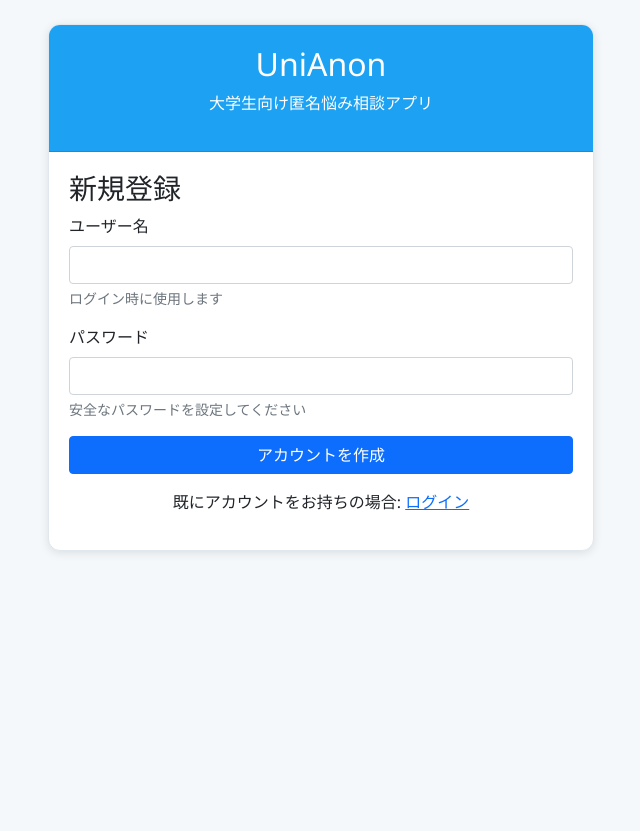
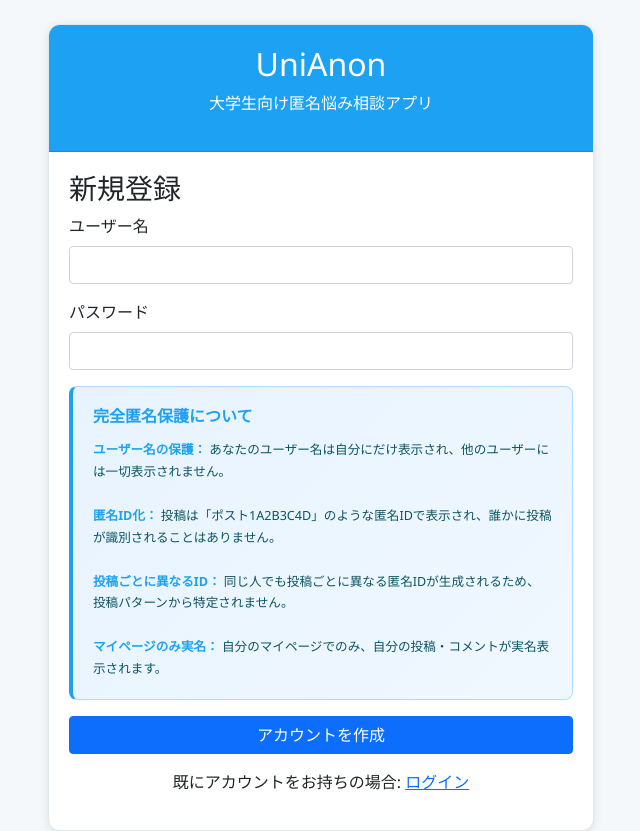
Before and after one commit to soumino99/TrackJob_Hackathon, a Flask app: page /register in a window 1280 px wide. Shown: the whole page, without its empty margins (319-959 px from the left). Before the commit the page ends 553 px from the top, so only its background shows below. Run offline with Flask 2, Linux system fonts and the light colour scheme.

Commit message:
登録画面の変更

```diff
--- a/static/style.css
+++ b/static/style.css
@@ -278,9 +278,30 @@ body {
 }
 
 .alert-info {
-    background-color: #d1ecf1;
-    border-color: #bee5eb;
+    background: linear-gradient(135deg, #e7f3ff 0%, #f0f8ff 100%);
+    border: 1px solid #b3d9ff;
     color: #0c5460;
+    border-left: 4px solid var(--primary-blue);
+    font-size: 0.9rem;
+    line-height: 1.5;
+}
+
+.alert-heading {
+    color: var(--primary-blue);
+    margin-bottom: 0.75rem;
+    font-weight: 600;
+    font-size: 1rem;
+}
+
+.alert-info strong {
+    color: var(--primary-blue);
+    font-weight: 600;
+}
+
+.card-body .alert {
+    padding: 1.25rem;
+    margin-bottom: 1.5rem;
+    border-radius: 8px;
 }
 
 /* 投稿削除機能 */
@@ -358,6 +379,40 @@ body {
     margin-left: 0.5rem;
 }
 
+/* 登録・ログイン画面の改善 */
+.form-text {
+    margin-top: 0.5rem;
+    font-size: 0.875rem;
+    color: var(--text-muted);
+}
+
+.alert-info {
+    background: linear-gradient(135deg, #e7f3ff 0%, #f0f8ff 100%);
+    border: 1px solid #b3d9ff;
+    color: #0c5460;
+    border-left: 4px solid var(--primary-blue);
+    font-size: 0.9rem;
+    line-height: 1.5;
+}
+
+.alert-heading {
+    color: var(--primary-blue);
+    margin-bottom: 0.75rem;
+    font-weight: 600;
+    font-size: 1rem;
+}
+
+.alert-info strong {
+    color: var(--primary-blue);
+    font-weight: 600;
+}
+
+.card-body .alert {
+    padding: 1.25rem;
+    margin-bottom: 1.5rem;
+    border-radius: 8px;
+}
+
 /* レスポンシブ対応：投稿アクション */
 @media (max-width: 768px) {
     .post-actions {
--- a/templates/register.html
+++ b/templates/register.html
@@ -7,9 +7,13 @@ block content %}
         <h2>UniAnon</h2>
         <p>大学生向け匿名悩み相談アプリ</p>
       </div>
+
       <div class="card-body">
         <h3 class="card-title">新規登録</h3>
-        <form method="POST">
+
+        <form method="POST" action="{{ url_for('register') }}">
+          {# Flask-WTF 使用時は有効化: {{ form.hidden_tag() }} #}
+
           <div class="mb-3">
             <label for="username" class="form-label">ユーザー名</label>
             <input
@@ -19,8 +23,8 @@ block content %}
               name="username"
               required
             />
-            <div class="form-text">ログイン時に使用します</div>
           </div>
+
           <div class="mb-3">
             <label for="password" class="form-label">パスワード</label>
             <input
@@ -30,12 +34,29 @@ block content %}
               name="password"
               required
             />
-            <div class="form-text">安全なパスワードを設定してください</div>
           </div>
+
+          <div class="alert alert-info mb-3">
+            <h6 class="alert-heading">
+              <i class="bi bi-shield-check"></i> 完全匿名保護について
+            </h6>
+            <small>
+              <strong>ユーザー名の保護：</strong>
+              あなたのユーザー名は自分にだけ表示され、他のユーザーには一切表示されません。<br /><br />
+              <strong>匿名ID化：</strong>
+              投稿は「ポスト1A2B3C4D」のような匿名IDで表示され、誰かに投稿が識別されることはありません。<br /><br />
+              <strong>投稿ごとに異なるID：</strong>
+              同じ人でも投稿ごとに異なる匿名IDが生成されるため、投稿パターンから特定されません。<br /><br />
+              <strong>マイページのみ実名：</strong>
+              自分のマイページでのみ、自分の投稿・コメントが実名表示されます。
+            </small>
+          </div>
+
           <button type="submit" class="btn btn-primary w-100">
             アカウントを作成
           </button>
         </form>
+
         <div class="mt-3 text-center">
           <p>
             既にアカウントをお持ちの場合:
```
Also changed, not shown: README.md.
